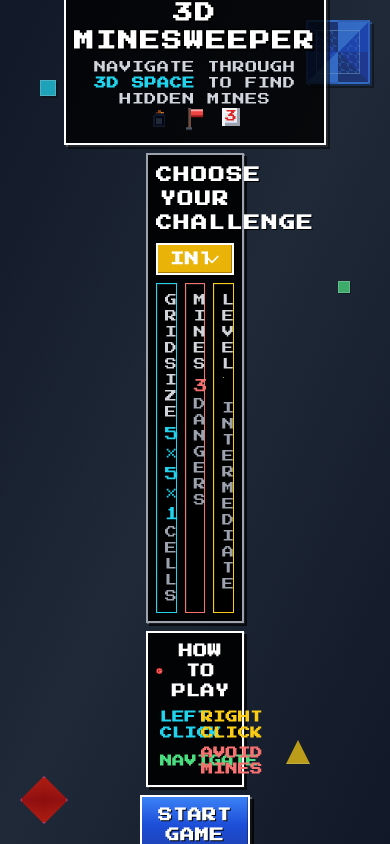
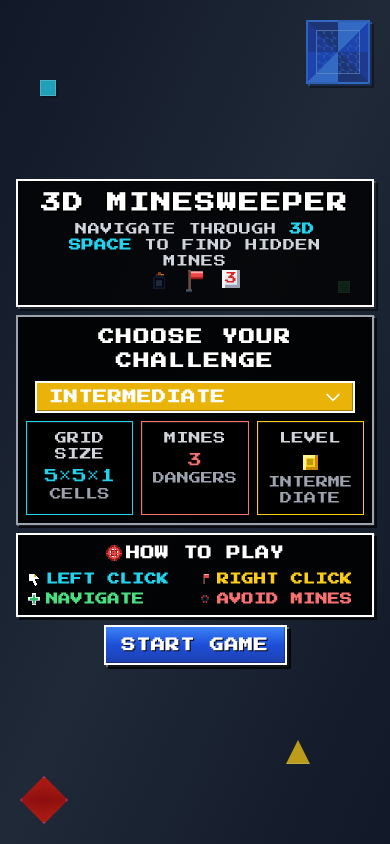
Before and after one commit to SYBIOTE/Minesweeper-Web-Spatial, a React (Vite) app: page / in a window 390 px wide. Built offline with nearby package versions, Linux system fonts and the light colour scheme.

Commit message:
Update GameStartScene layout to adjust width for improved responsiveness.

```diff
--- a/src/pages/GameStartScene.tsx
+++ b/src/pages/GameStartScene.tsx
@@ -56,7 +56,7 @@ export const GameStartScene: React.FC<GameStartSceneProps> = ({
       {!isSpatial && <PixelBackground />}
 
       {/* Main Content - No Scrolling */}
-      <div className="relative z-10 flex flex-col items-center justify-center h-full max-w-6xl w-1/3 mx-auto px-4 sm:px-6 lg:px-8 py-2 sm:py-4">
+      <div className="relative z-10 flex flex-col items-center justify-center h-full max-w-6xl w-100 mx-auto px-4 sm:px-6 lg:px-8 py-2 sm:py-4">
         {/* Title Section */}
         <div
           className="text-center mb-2 sm:mb-3 lg:mb-4 p-2 border-2 border-white"
```
